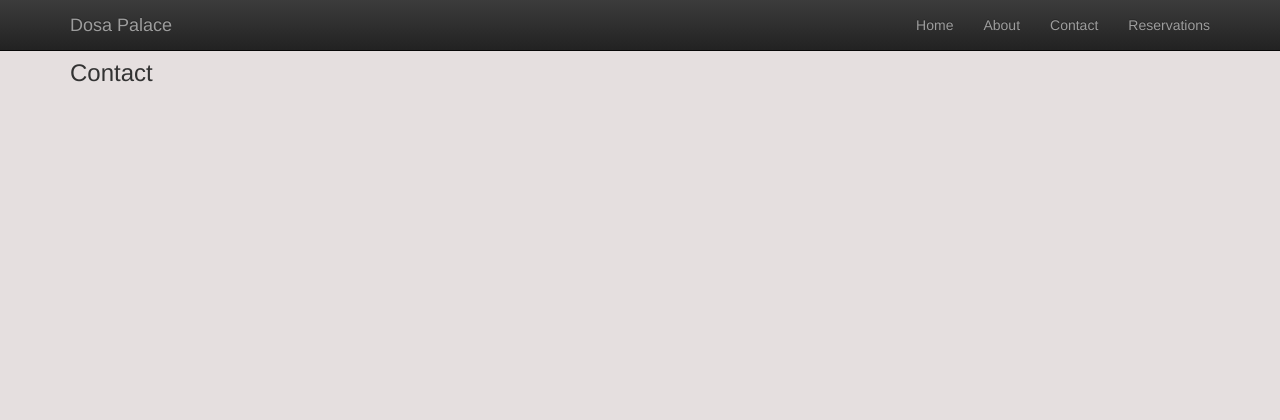
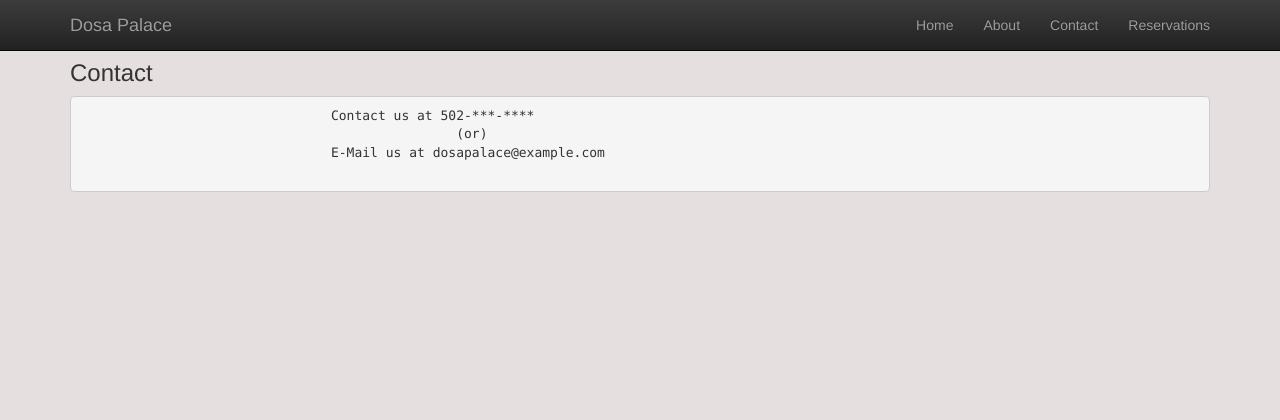
Before and after one commit to SubasiniR/restaurant-php-project, a PHP site: page /contact.php in a window 1280 px wide. Shown: the top 420 px of the page. Run offline with PHP 8.4, Linux system fonts and the light colour scheme; some libraries are stand-ins or nearby versions.

Commit message:
Added contacts page content

```diff
--- a/src/contact.php
+++ b/src/contact.php
@@ -4,6 +4,13 @@ include("includes/header.php"); ?>
 
 	<main>
 		<h3>Contact</h3>
+		<p>
+			<pre>
+				Contact us at 502-***-****
+						(or)
+				E-Mail us at dosapalace@example.com
+			</pre>
+		</p>
 	</main>
 
 <?php include("includes/footer.php"); ?>
```
